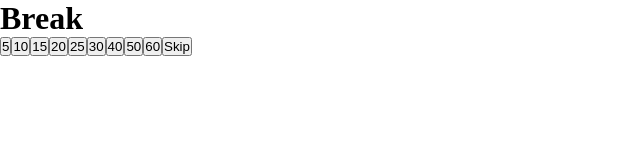
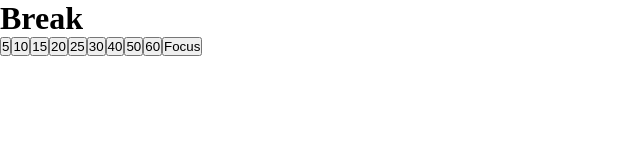
Before and after one commit to CodeSoom-Project/pomodoro, a React (Create React App) app: page /break in a window 1280 px wide. Shown: the top 160 px of the page, without its empty margins (0-640 px from the left). Built offline with nearby package versions, Linux system fonts and the light colour scheme.

Commit message:
Break와 Focus에 대한 구별을 하고 테스트를 진행하라

```diff
--- a/src/common/times.ts
+++ b/src/common/times.ts
@@ -1,12 +1 @@
-export const times = [
-  '5',
-  '10',
-  '15',
-  '20',
-  '25',
-  '30',
-  '40',
-  '50',
-  '60',
-  'Skip',
-];
+export const times = ['5', '10', '15', '20', '25', '30', '40', '50', '60'];
--- a/src/containers/TimeSelectContainer/index.tsx
+++ b/src/containers/TimeSelectContainer/index.tsx
@@ -12,6 +12,8 @@ const TimeSelectContainer: FC<Times> = ({ times }) => {
 
   const { pathname } = useLocation();
 
+  const isFocus = pathname === '/focus';
+
   const navigateHandler = () => {
     if (pathname === '/focus') {
       navigate('/break');
@@ -22,7 +24,7 @@ const TimeSelectContainer: FC<Times> = ({ times }) => {
   };
 
   const handleSetEnd = (selectedTime: string) => {
-    if (selectedTime === 'Skip') {
+    if (selectedTime === 'Break' || selectedTime === 'Focus') {
       navigateHandler();
       return;
     }
@@ -37,6 +39,7 @@ const TimeSelectContainer: FC<Times> = ({ times }) => {
           <TimeButton time={time} onClick={handleSetEnd} />
         </Fragment>
       ))}
+      <TimeButton time={isFocus ? 'Break' : 'Focus'} onClick={handleSetEnd} />
     </>
   );
 };
```
Also changed, not shown: 1 other file (tests, documents, lock files or other folders).
